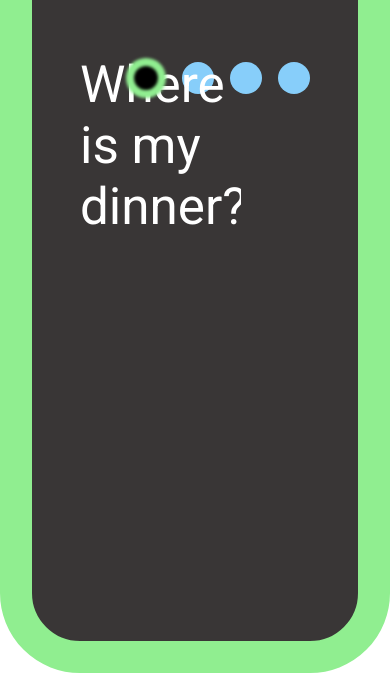
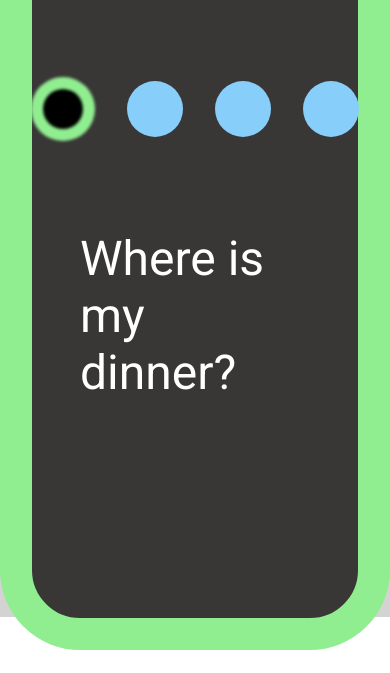
Before and after one commit to slawkir/cssMemeSlider, a plain HTML site: page cssMemeSlider/index.html in a window 390 px wide. Shown: the part 227-900 px from the top of the page. After the commit the page ends 877 px from the top, so only its background shows below. Drawn offline with Linux system fonts and the light colour scheme.

Commit message:
feat: add mobile layout (Sun, 17 Sep, 2023 09:50:00 PM)

```diff
--- a/cssMemeSlider/assets/style/style.css
+++ b/cssMemeSlider/assets/style/style.css
@@ -1,3 +1,6 @@
+html {
+  scroll-behavior: smooth;
+}
 * {
   margin: 0;
   padding: 0;
@@ -7,15 +10,14 @@
   display: flex;
   align-items: center;
   justify-content: center;
-  /* width: 100vw; */
   width: 100%;
   height: 100vh;
-  background: #fff;
+  background: lightgray;
 
 }
 .slider {
   padding: 3rem;
-  max-width: 90rem;
+  max-width: 160rem;
   width: 100%;
 
   display: flex;
@@ -37,7 +39,7 @@
   flex-direction: row;
   width: 400%;
   height: 100%;
-  transition: 0.5s ease;
+  transition: 1s ease-out;
 }
 .slider__img {
   width: 25%;
@@ -53,6 +55,7 @@
   width: 100%;
 }
 .slider__text {
+  order: 1;
   display: flex;
   align-items: center;
   width: 70%;
@@ -66,24 +69,29 @@
   display: flex;
   width: 400%;
   height: auto;
+  align-items: center;
+  transition: 1.5s ease-out;
+
 }
 .text__item {
   display: block;
   color: white;
-  font-size: 2.5rem;
-  width: 250%;
+  font-size: 3.5rem;
+  width: 25%;
   font-family: 'Roboto', sans-serif;
-  font-size: 3.2rem;
+  font-size: 4.2rem;
 }
 .slider__ctrl {
+  order: 2;
   width: 30%;
   display: flex;
-  gap: 1rem;
+  gap: 2rem;
   justify-content: flex-end;
+  align-items: center;
 }
 .ctrl__item {
-  width: 3rem;
-  height: 3rem;
+  width: 4rem;
+  height: 4rem;
   cursor: pointer;
   display: flex;
   align-items: center;
@@ -94,14 +102,14 @@
   display: flex;
   align-items: center;
   justify-content: center;
-  height: 2rem;
-  width: 2rem;
+  height: 3.5rem;
+  width: 3.5rem;
   background: lightskyblue;
   border-radius: 50%;
 }
 .ctrl__circle-checked {
-  height: 1.5rem;
-  width: 1.5rem;
+  height: 2.5rem;
+  width: 2.5rem;
   background: black;
   border-radius: 50%;
   opacity: 0;
@@ -117,8 +125,8 @@
 }
 .container:has([id="r1"]:checked)  .ctrl__item[for='r1'] > .ctrl__circle {
     background: lightgreen;
-    height: 2.5rem;
-    width: 2.5rem;
+    height: 4rem;
+    width: 4rem;
     filter: blur(0.1rem);
 }
 .container:has([id="r2"]:checked)  .ctrl__item[for='r2'] > .ctrl__circle > .ctrl__circle-checked {
@@ -126,8 +134,8 @@
 }
 .container:has([id="r2"]:checked)  .ctrl__item[for='r2'] > .ctrl__circle {
     background: lightgreen;
-    height: 2.5rem;
-    width: 2.5rem;
+    height: 4rem;
+    width: 4rem;
     filter: blur(0.1rem);
 }
 .container:has([id="r3"]:checked)  .ctrl__item[for='r3'] > .ctrl__circle > .ctrl__circle-checked {
@@ -135,8 +143,8 @@
 }
 .container:has([id="r3"]:checked)  .ctrl__item[for='r3'] > .ctrl__circle {
     background: lightgreen;
-    height: 2.5rem;
-    width: 2.5rem;
+    height: 4rem;
+    width: 4rem;
     filter: blur(0.1rem);
 }
 .container:has([id="r4"]:checked)  .ctrl__item[for='r4'] > .ctrl__circle > .ctrl__circle-checked {
@@ -144,8 +152,8 @@
 }
 .container:has([id="r4"]:checked)  .ctrl__item[for='r4'] > .ctrl__circle {
     background: lightgreen;
-    height: 2.5rem;
-    width: 2.5rem;
+    height: 4rem;
+    width: 4rem;
     filter: blur(0.1rem);
 }
 .container:has([id="r1"]:checked) .slider__images{
@@ -172,3 +180,27 @@
 .container:has([id="r4"]:checked) .slider__text-wrapper{
   transform: translateX(-75%);
 }
+
+@media screen and (max-width: 96rem) {
+  .wrapper {
+    flex-direction: column;
+    gap: 2rem;
+  }
+  .slider__ctrl {
+    order: 1;
+    margin: 0 auto;
+    width: 100%;
+    align-items: center;
+    justify-content: center;
+  }
+  .slider__text {
+    order: 2;
+    width: 100%;
+  }
+}
+
+@media screen and (max-width: 40rem) {
+  .text__item {
+    font-size: 3rem;
+  }
+}
--- a/cssMemeSlider/index.html
+++ b/cssMemeSlider/index.html
@@ -53,7 +53,7 @@
               <span class="ctrl__circle-checked" id="ch1"></span>
             </span>
           </label>
-          <label for="r2" class="ctrl__item" for='r2'>
+          <label class="ctrl__item" for='r2'>
             <span class="ctrl__circle">
               <span class="ctrl__circle-checked"></span>
             </span>
```
